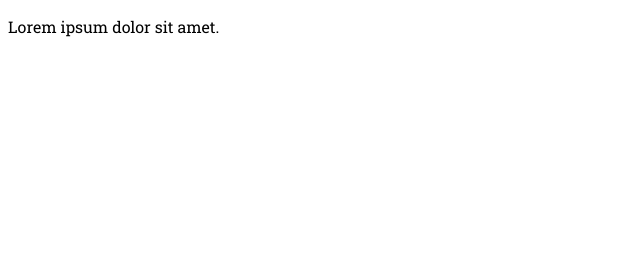
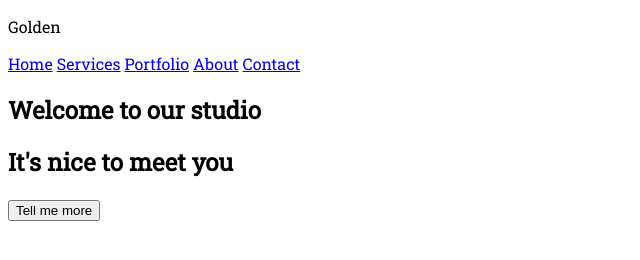
Before and after one commit to martingx89/golden-project, a website: page index.html in a window 1280 px wide. Shown: the whole page, without its empty margins (0-640 px from the left). Drawn offline with Linux system fonts and the light colour scheme; a web font is replaced by a local one.

Commit message:
Add content to header

```diff
--- a/index.html
+++ b/index.html
@@ -14,6 +14,24 @@
 		<title>Golden</title>
 	</head>
 	<body>
-		<p>Lorem ipsum dolor sit amet.</p>
+		<header class="splash">
+			<nav>
+				<div>
+					<p>Golden</p>
+					<div>
+						<a href="#">Home</a>
+						<a href="#">Services</a>
+						<a href="#">Portfolio</a>
+						<a href="#">About</a>
+						<a href="#">Contact</a>
+					</div>
+				</div>
+			</nav>
+			<section>
+				<h1>Welcome to our studio</h1>
+				<h2>It's nice to meet you</h2>
+				<button>Tell me more</button>
+			</section>
+		</header>
 	</body>
 </html>
--- a/sass/style.scss
+++ b/sass/style.scss
@@ -22,3 +22,7 @@ body {
 	font-weight: normal;
 	font-style: 14px;
 }
+
+.container {
+	min-width: 940px;
+}
```
Also changed, not shown: css/style.css, 1 other file.
